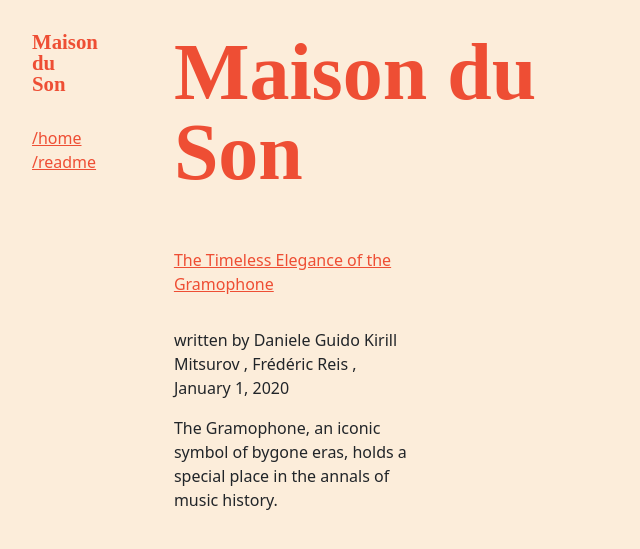
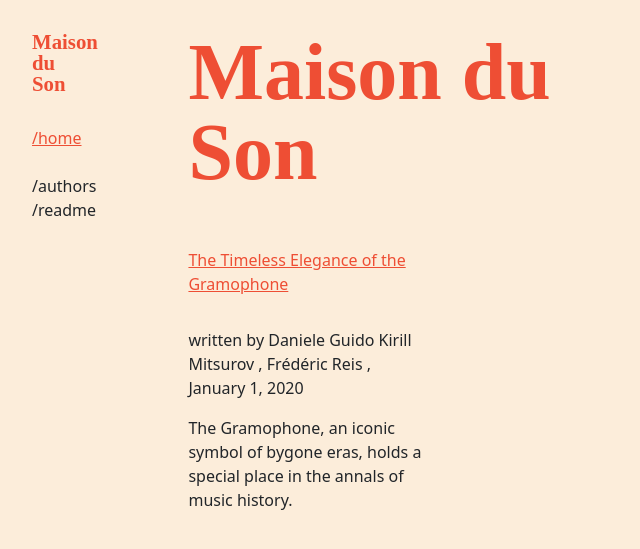
Before and after one commit to C2DH/maison-du-son, a Jekyll site: the page built from index.md, in a window 1280 px wide. Shown: the top 549 px of the page, without its empty margins (0-640 px from the left). Built offline with Jekyll 4.4.1, drawn with Linux system fonts in a browser that asks for light colours; some web fonts are replaced.

Commit message:
add list of authors to give feedback about author file creation

```diff
--- a/_includes/menu.html
+++ b/_includes/menu.html
@@ -1,5 +1,11 @@
 <h1>Maison<br />du<br />Son</h1>
-<ul>
-  <li><a href="/">/home</a></li>
-  <li><a href="/readme">/readme</a></li>
+<ul class="nav flex-column">
+  <li class="nav-item">
+    <a class="nav-link py-0 ps-0 {% if page.url == "/" %}active{% endif %}" href="/">/home</a></li>
+  <li class="nav-item">
+    &nbsp;</li>
+  <li class="nav-item">
+    <a class="nav-link  py-0 ps-0 {% if page.url == "/authors" %}active{% endif %}" href="/authors">/authors</a></li>
+  <li class="nav-item">
+    <a class="nav-link  py-0 ps-0 {% if page.url == "/readme" %}active{% endif %}" href="/readme">/readme</a></li>
 </ul>
--- a/_layouts/default.html
+++ b/_layouts/default.html
@@ -41,6 +41,15 @@
       :root {
         --bs-link-color-rgb: 238, 78, 52;
         --bs-primary-rgb: 238, 78, 52;
+
+      }
+      .nav{
+        --bs-nav-link-color: : #ee4e34;
+        --bs-nav-link-hover-color:  #ee4e34;
+      }
+      .nav .nav-link.active{
+        color: #ee4e34;
+        text-decoration: underline;
       }
       body {
         --bs-body-bg: #fcedda;
```
Also changed, not shown: _layouts/authors.html (added, +19 -0 lines), authors.md (added, +5 -0 lines).
